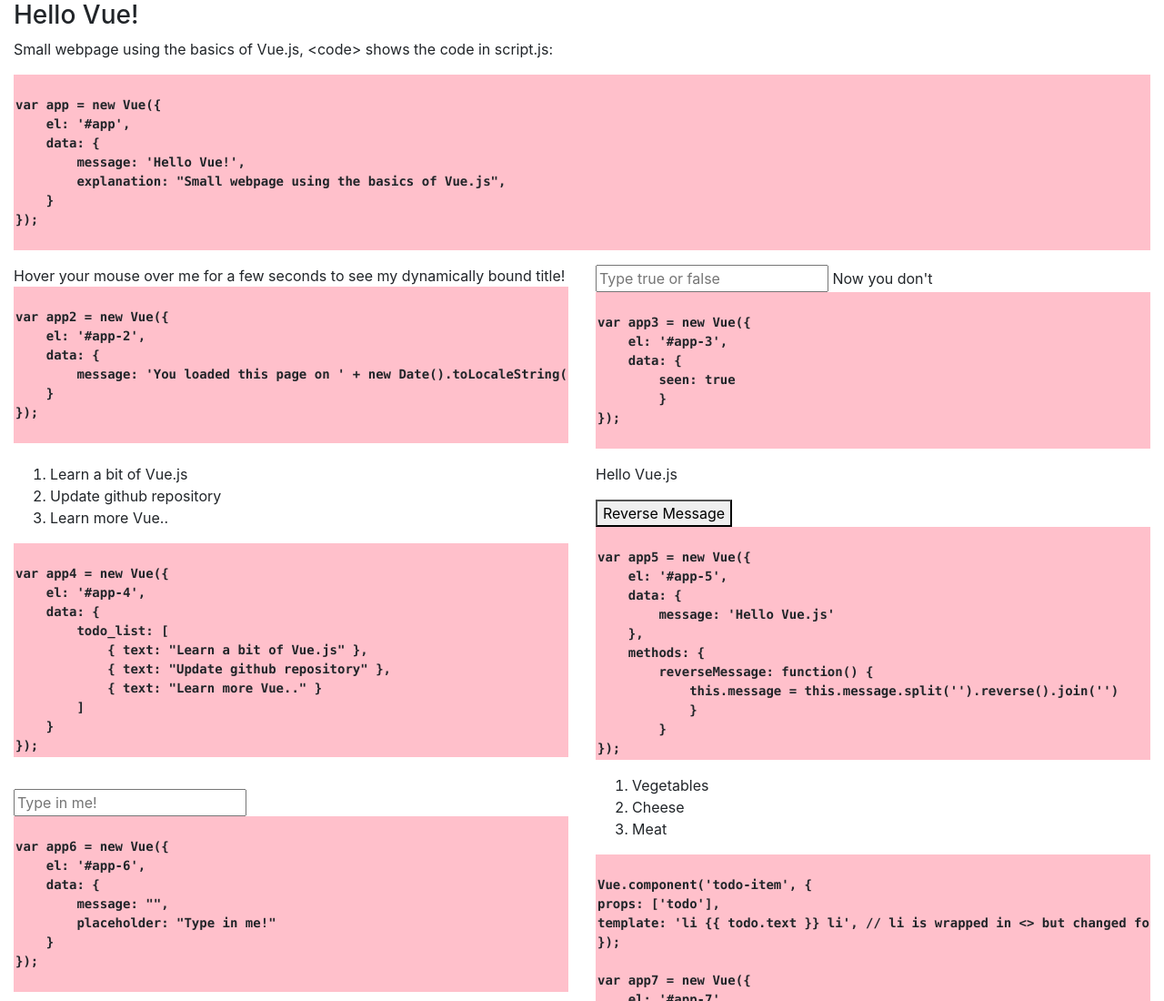
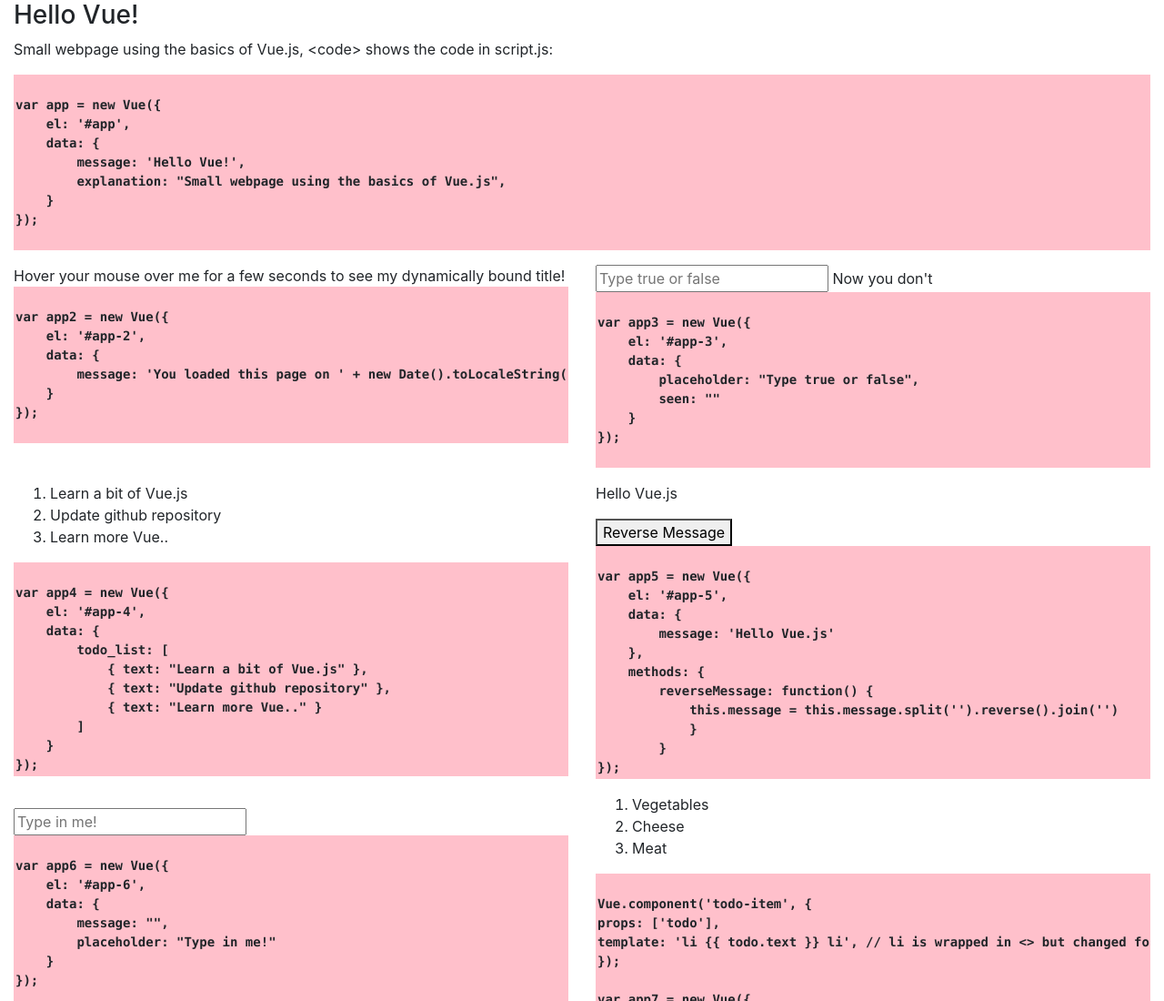
Before and after one commit to Seabhac-94/getting-started-with-vue.js, a plain HTML site: page index.html in a window 1280 px wide. Shown: the top 1100 px of the page at 91% size. Drawn offline with nearby package versions, Linux system fonts and the light colour scheme.

Commit message:
updated <pre><code>

```diff
--- a/index.html
+++ b/index.html
@@ -71,8 +71,9 @@ var app2 = new Vue({
 var app3 = new Vue({
     el: '#app-3',
     data: {
-        seen: true
-        }
+        placeholder: "Type true or false",
+        seen: ""
+    }
 });
     </code>
 </pre>
```
